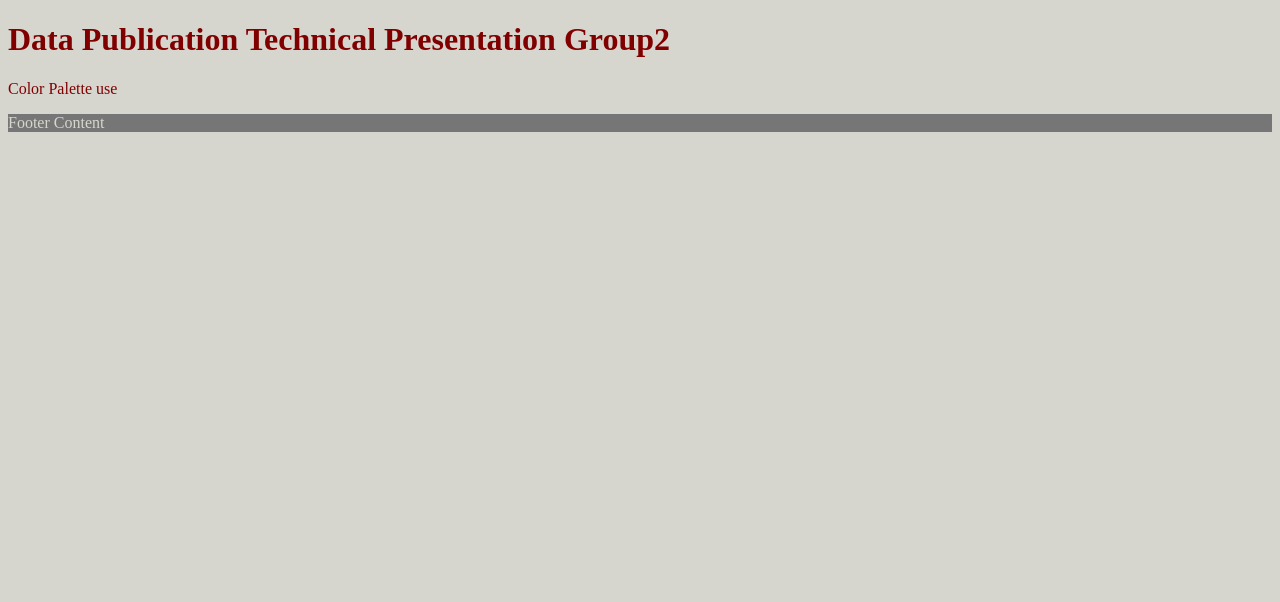
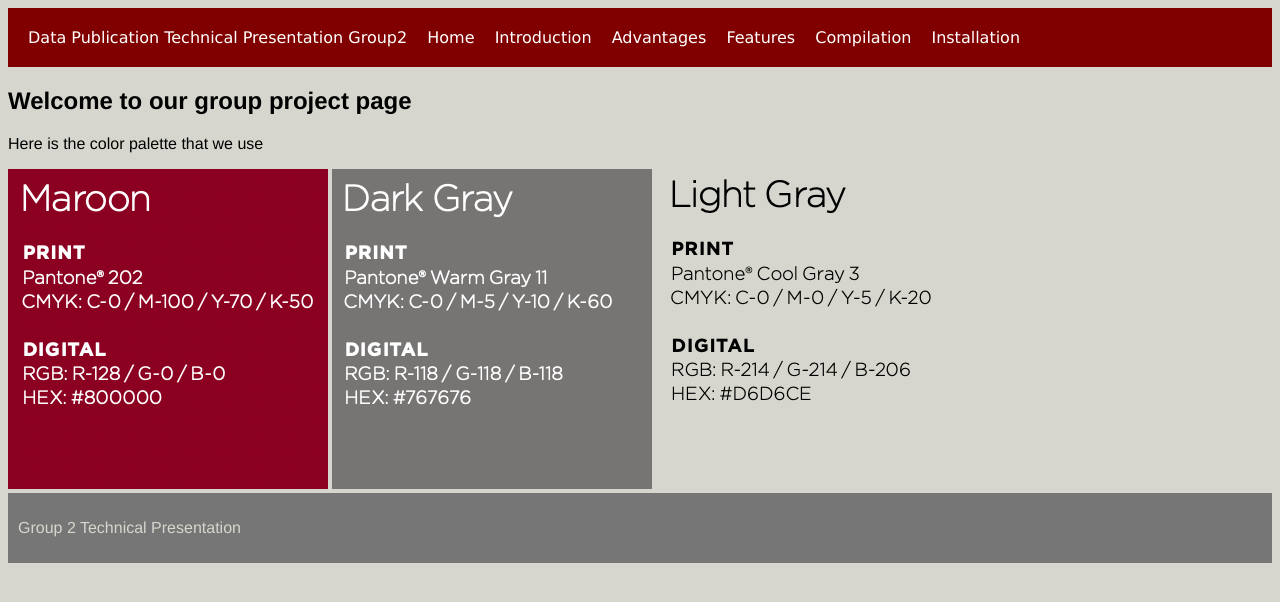
Before and after one commit to chinyueh/QinyueYu.github.io, a plain HTML site: page tp/tp02.html in a window 1280 px wide. Drawn offline with Linux system fonts and the light colour scheme.

Commit message:
Updated tp02

```diff
--- a/scss/tp02.scss
+++ b/scss/tp02.scss
@@ -4,17 +4,42 @@ $uchicago-dark-gray: #767676;
 
 body {
     background-color: $uchicago-light-gray;
-    color: $uchicago-maroon;
+    color: #000000;
+    font-family: 'Helvetica', sans-serif;
+    text-decoration: none !important;
+}
+
+.navbar{
+    background-color: $uchicago-maroon;
+    padding: 20px;
+    font-family: Verdana;
+    display: flex;
+    align-items: center;
+
+    color: #ffffff;
+    ul{
+      list-style-type: none;
+      margin: 0;
+      padding: 0;
+      li{
+        display: inline;
+        margin-right: 15px;
+        a{
+          color:#ffffff;
+          text-decoration: none;
+          &:hover {
+            text-decoration: underline;
+          }
+        }
+      }
+
+    }
   }
 
 
-  .header {
-    background-color: $uchicago-light-gray;
-    color: $uchicago-maroon;
-  }
-
-
-  .footer {
+.footer {
     background-color: $uchicago-dark-gray;
     color: $uchicago-light-gray;
+    padding: 10px;
+    text-decoration: none !important;
   }
--- a/tp/tp02.html
+++ b/tp/tp02.html
@@ -7,14 +7,27 @@
     <title>tp02</title>
 </head>
 <body>
-    <div class="header">
-        <h1>Data Publication Technical Presentation Group2</h1>
-    </div>
-    <div class="content">
-        <p>Color Palette use</p>
-    </div>
+    <nav class="navbar">
+        <ul>
+            <li>Data Publication Technical Presentation Group2</li>
+            <li><a href="#">Home</a></li>
+            <li><a href="#">Introduction</a></li>
+            <li><a href="#">Advantages</a></li>
+            <li><a href="#">Features</a></li>
+            <li><a href="#">Compilation</a></li>
+            <li><a href="#">Installation</a></li>
+        </ul>
+    </nav>
+
+
+    <h2>Welcome to our group project page</h2>
+    <p>Here is the color palette that we use</p>
+    <img src="/QinyueYu.github.io/images/Maroon.png" alt="Uchicago-Maroon">
+    <img src="/QinyueYu.github.io/images/Darkgrey.png" alt="Uchicago-Dark-Grey">
+    <img src="/QinyueYu.github.io/images/Lightgrey.png" alt="Uchicago-Light-Grey">
+
     <div class="footer">
-        <p>Footer Content</p>
+        <p>Group 2 Technical Presentation</p>
     </div>
 </body>
 </html>
```
Also changed, not shown: css/tp02.css, dc/dc02.html (added), images/Darkgrey.png (added), images/Lightgrey.png (added), images/Maroon.png (added), 1 other file.
